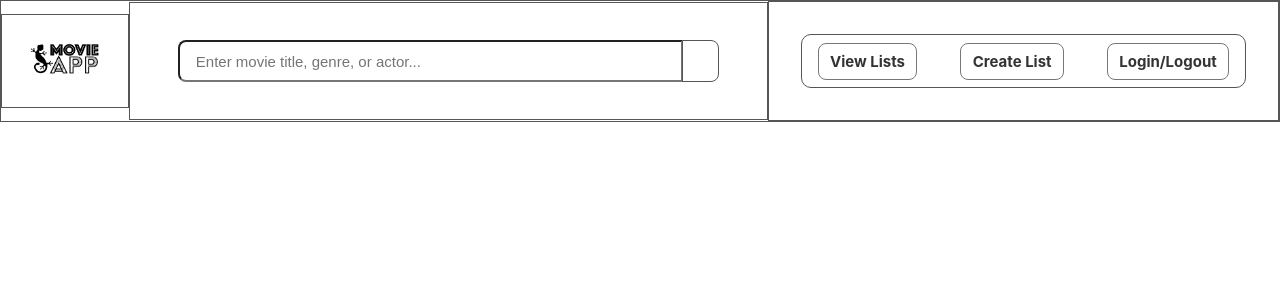
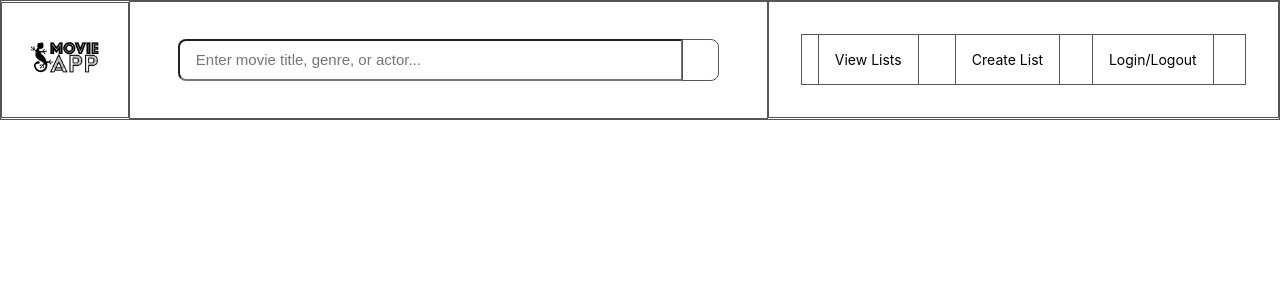
Before and after one commit to BFrancoeur/v21-movie-app, a React (Create React App) app: page / in a window 1280 px wide. Shown: the top 300 px of the page. Built offline with nearby package versions, Linux system fonts and the light colour scheme.

Commit message:
update with styled components; remove HTML components

```diff
--- a/src/App.js
+++ b/src/App.js
@@ -1,6 +1,6 @@
 import React from 'react';
 // import styled from 'styled-components';
-import Header from './components/Header/Header'
+import Header from './components/Header';
 
 function App() {
   return (
--- /dev/null
+++ b/src/components/Header.js
@@ -0,0 +1,20 @@
+import React from 'react';
+// import styled from 'styled-components';
+import Logo from './Logo';
+import Search from './SearchPanel/Search';
+import NavBar from './NavBar';
+import '../css/header.css';
+
+// navbar along top of page
+
+function Header() {
+  return (
+    <header className="header--app">
+        <Logo />
+        <Search />
+        <NavBar />
+    </header>
+  );
+}
+
+export default Header;
--- a/src/components/Header/Header.js
+++ /dev/null
@@ -1,20 +0,0 @@
-import React from 'react';
-// import styled from 'styled-components';
-import LogoHTML from '../Logo/LogoHTML';
-import SearchHTML from '../SearchPanel/SearchHTML';
-import NavBarHTML from '../NavBar/NavbarHTML';
-import '../../css/header.css';
-
-// navbar along top of page
-
-function Header() {
-  return (
-    <header className="header--app">
-        <LogoHTML />
-        <SearchHTML />
-        <NavBarHTML />
-    </header>
-  );
-}
-
-export default Header;
--- /dev/null
+++ b/src/components/Logo.js
@@ -0,0 +1,30 @@
+import React from 'react';
+import styled from 'styled-components';
+import '../images/logo.png';
+
+const LogoComponent = styled.div
+`
+  flex: 1 0 10%;
+  max-width: 10%;
+  padding: 2.4rem 1.75rem;
+  border: 1px solid #555;
+`;
+
+const LogoImage = styled.img
+`
+  width: 100%;
+  height: auto;
+`;
+
+class Logo extends React.Component {
+
+  render() {
+    return (
+        <LogoComponent>
+            <LogoImage src={require ('../images/logo.png')} alt="Logo" />
+        </LogoComponent>
+    )
+  }
+}
+
+export default Logo;
--- a/src/components/Logo/LogoHTML.js
+++ /dev/null
@@ -1,19 +0,0 @@
-import React from 'react';
-import '../../images/logo.png';
-import '../../css/logo.css';
-
-
-// navbar along top of page
-
-class LogoHTML extends React.Component {
-
-  render() {
-    return (
-        <div className="header--div-logo">
-            <img className='logo-image' src={require ('../../images/logo.png')} alt="Logo" />
-        </div>
-    )
-  }
-}
-
-export default LogoHTML;
--- a/src/components/NavBar/NavBar.js
+++ b/src/components/NavBar.js
@@ -5,7 +5,6 @@ const Navigation = styled.nav
 `
 width: 100%;
 padding: 2rem;
-background-color: #A7CEF2;
 border: 1px solid #555;
 `;
 
@@ -13,6 +12,7 @@ const NavMenu = styled.ul
 `
 width: 100%;
 display: flex;
+justify-content: space-evenly;
 list-style-type: none;
 padding: 1rem;
 border: 1px solid #555;
@@ -20,7 +20,7 @@ border: 1px solid #555;
 
 const MenuItem = styled.li
 `
-flex: 1;
+flex: 1 0 25%;
 margin-right: 3%;
 font-size: .875rem;
 background-color: transparent;
@@ -55,8 +55,12 @@ class NavBar extends React.Component {
         <NavMenu>
           <MenuItem>
             <ItemLink>View Lists</ItemLink>
+          </MenuItem>
+          <MenuItem>
             <ItemLink>Create List</ItemLink>
-            <ItemLink>Login</ItemLink>
+          </MenuItem>
+          <MenuItem>
+            <ItemLink>Login/Logout</ItemLink>
           </MenuItem>
         </NavMenu>
       </Navigation>
--- a/src/components/NavBar/NavbarHTML.js
+++ /dev/null
@@ -1,22 +0,0 @@
-import React from 'react';
-import '../../css/navbar.css';
-
-
-// navbar along top of page
-
-class NavBarHTML extends React.Component {
-
-  render() {
-    return (
-        <nav className="header--nav-navigation">
-            <ul className="nav-menu">
-                <li className="menu-item"><a href="https://localhost:3000" className="item-link">View Lists</a></li>
-                <li className="menu-item"><a href="https://localhost:3000" className="item-link">Create List</a></li>
-                <li className="menu-item"><a href="https://localhost:3000" className="item-link">Login/Logout</a></li>
-            </ul>
-        </nav>
-    )
-  }
-}
-
-export default NavBarHTML;
--- /dev/null
+++ b/src/components/SearchPanel/Search.js
@@ -0,0 +1,33 @@
+import React from 'react';
+import styled from 'styled-components';
+import '../../css/search.css';
+
+// the portion of the page containing various searching components.
+
+const SearchComponent = styled.div
+`
+  flex: 1 0 50%;
+  display: flex;
+  max-width: 50%;
+  padding: 2.3rem 3rem;
+  border: 1px solid #555;
+`;
+
+const SearchIcon = styled.i
+`
+transition: all .2s;
+
+&:hover {
+  background-color: #ccc;
+}
+`;
+function Search() {
+  return (
+    <SearchComponent className="header--div-search">
+          <input type="search" name="search" id="search" placeholder="Enter movie title, genre, or actor..." />
+          <span><SearchIcon className="material-icons">&#xe8b6;</SearchIcon></span>
+    </SearchComponent>
+  );
+}
+
+export default Search;
--- a/src/components/SearchPanel/SearchHTML.js
+++ /dev/null
@@ -1,16 +0,0 @@
-import React from 'react';
-// import styled from 'styled-components';
-import '../../css/search.css';
-
-// the portion of the page containing various searching components.
-
-function SearchHTML() {
-  return (
-    <div className="header--div-search">
-          <input type="search" name="search" id="search" placeholder="Enter movie title, genre, or actor..." />
-          <span><i className="material-icons">&#xe8b6;</i></span>
-    </div>
-  );
-}
-
-export default SearchHTML;
--- a/src/css/logo.css
+++ /dev/null
@@ -1,13 +0,0 @@
-@media(min-width: 992px) {
-  .header--div-logo {
-    flex: 1 0 10%;
-    max-width: 10%;
-    padding: 1.75rem;
-    border: 1px solid #555;
-  }
-}
-
-.logo-image {
-  width: 100%;
-  height: auto;
-}
```
